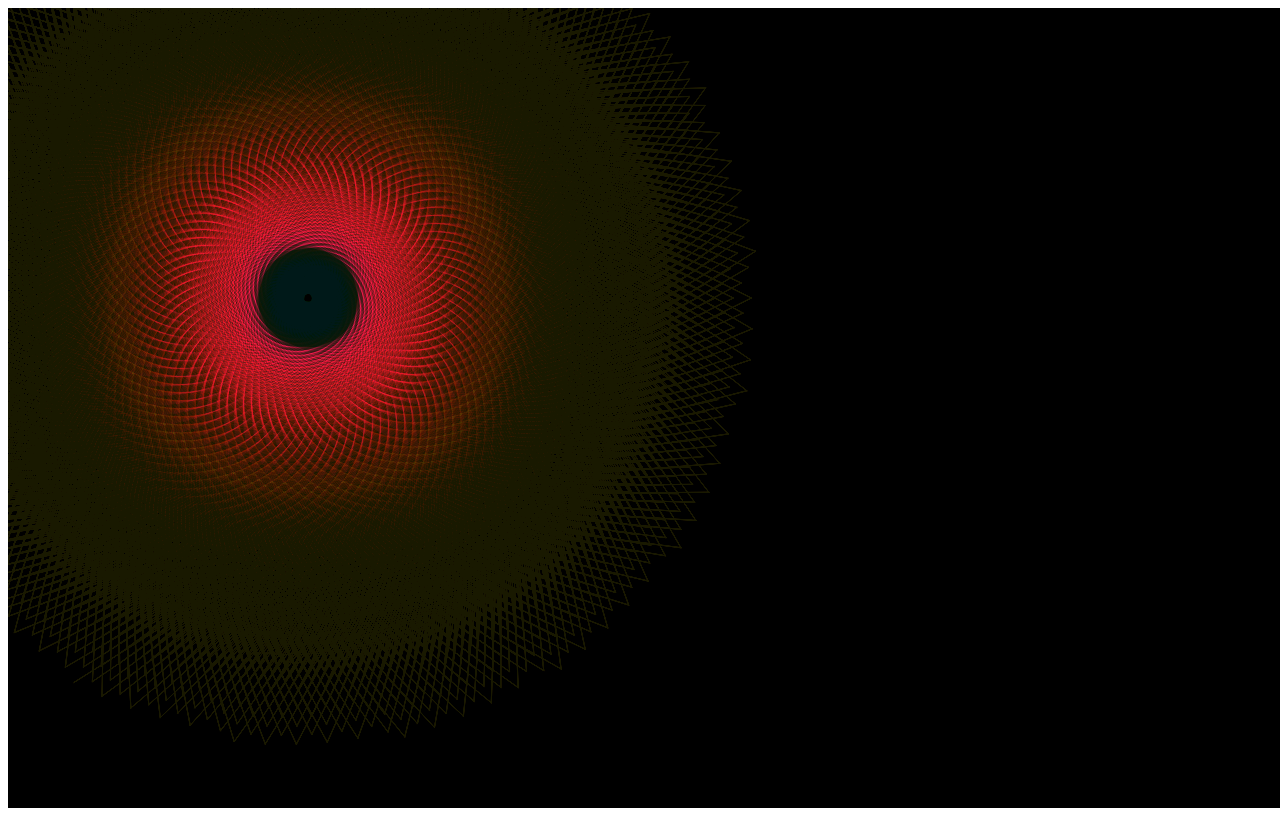
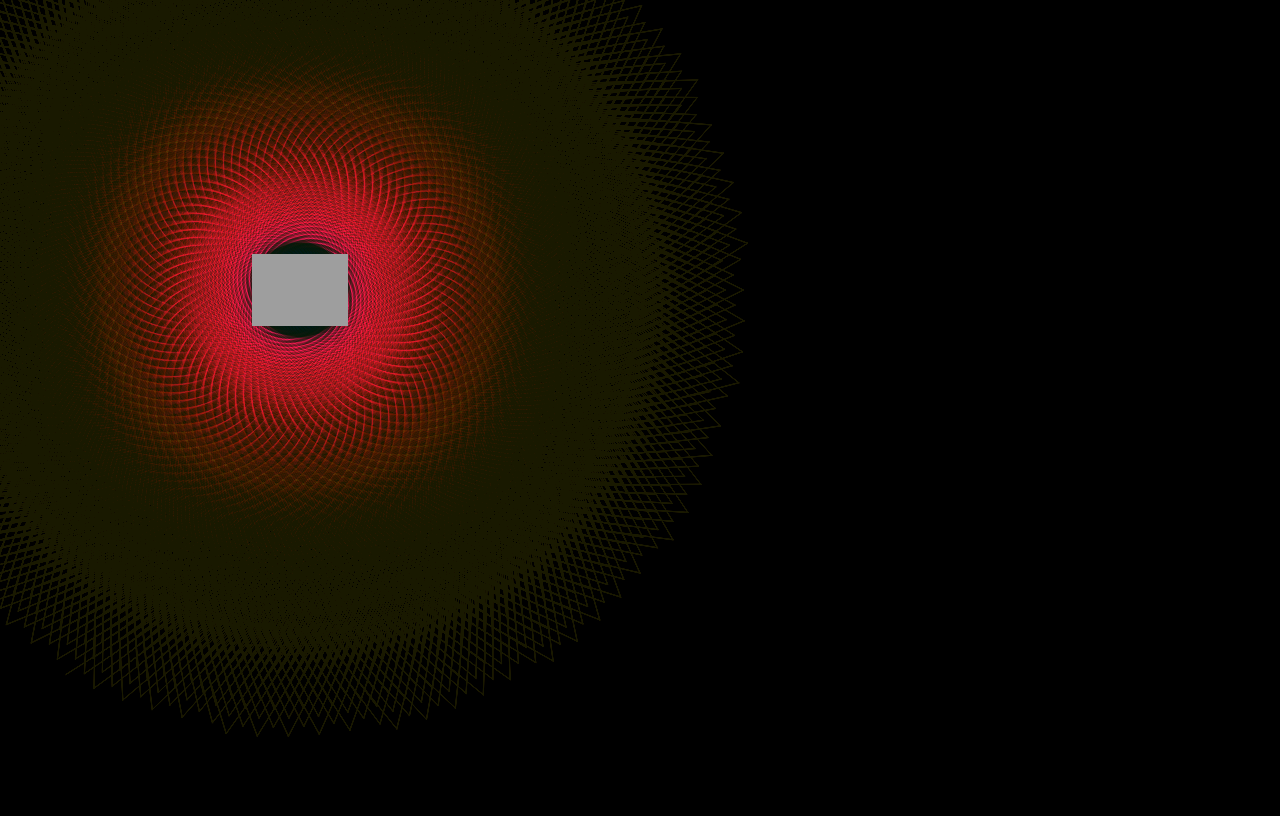
Before and after one commit to pl8o/tracks, a plain HTML site: page index.html in a window 1280 px wide. Drawn offline with Linux system fonts and the light colour scheme.

Commit message:
Update index.html

```diff
--- a/index.html
+++ b/index.html
@@ -1,110 +1,209 @@
-<!DOCTYPE html PUBLIC "-//W3C//DTD XHTML 1.0 Transitional//EN" "http://www.w3.org/TR/xhtml1/DTD/xhtml1-transitional.dtd">
-<html xmlns="http://www.w3.org/1999/xhtml">
+<!doctype html>
+<html lang="en">
 <head>
- <title>JS1k: Spiral Galaxies (1013 bytes)</title>
+  <meta charset="utf-8" />
+  <meta name="viewport" content="width=device-width,initial-scale=1" />
+  <title>Breathing Galaxies — mouse + UFO (original progression)</title>
+  <style>
+    html,body { height:100%; margin:0; background:#000; overflow:hidden; }
+    canvas { display:block; width:100%; height:100%; }
+  </style>
+</head>
+<body>
+<canvas id="c"></canvas>
 
- <script type="text/javascript">
-
+<script>
 /*
-	Spiral Galaxies (1013 bytes)
-	--------------------------------
-	window.onload=function(){C=Math.cos;S=Math.sin;U=0;w=window;j=document;d=j.getElementById("c");c=d.getContext("2d");W=d.width=w.innerWidth;H=d.height=w.innerHeight;c.fillRect(0,0,W,H);c.globalCompositeOperation="lighter";c.lineWidth=0.2;c.lineCap="round";var e=0,h=0;d.onmousemove=function(k){if(window.T){if(D==9){D=Math.random()*15;f(1)}clearTimeout(T)}X=k.pageX;Y=k.pageY;b=a=0;A=X;B=Y;R=(k.pageX/W*999>>0)/999;r=(k.pageY/H*999>>0)/999;U=k.pageX/H*360>>0;D=9;g=360*Math.PI/180;T=setInterval(f=function(l){c.save();c.globalCompositeOperation="source-over";if(l!=1){c.fillStyle="rgba(0,0,0,0.02)";c.fillRect(0,0,W,H)}c.restore();for(i=25;i--;){c.beginPath();if(D>450||e){e||(e=1);if(D<0.1)e=0;h-=g;D-=0.1}if(!e){h+=g;D+=0.1}q=(R/r-1)*h;x=(R-r)*C(h)+D*C(q)+(A+(X-A)*(i/25))+(r-R);y=(R-r)*S(h)-D*S(q)+(B+(Y-B)*(i/25));if(a){c.moveTo(a,b);c.lineTo(x,y)}c.strokeStyle="hsla("+U%360+",100%,50%,0.75)";c.stroke();a=x;b=y}U-=0.5;A=X;B=Y},16)};j.onkeydown=function(){a=b=0;R+=0.05};d.onmousemove({pageX:300,pageY:290})};
-
+  Goal:
+  - Basic1: Original Breathing Galaxies (unchanged spiral/hypotrochoid behavior).
+  - Basic2: ufo.png drawn inside the same canvas, centered on mouse.
+  - TASK1: Link mouse position with ufo.png
+  - TASK2: Activate spirals with mouse movement
+  Important tweak: Do NOT stop the main spiral loop shortly after the mouse stops.
+  Instead, we keep the original-style interval running (as in the original), restarting it on each new mouse move.
+  This preserves the full spiral progression.
 */
 
 window.onload = function () {
-	C = Math.cos; // cache Math objects
-	S = Math.sin;
-	U = 0;
-	w = window;
-	j = document;
+  C = Math.cos; S = Math.sin;
+
+  w = window; j = document;
   d = j.getElementById("c");
   c = d.getContext("2d");
+
+  function resize() {
     W = d.width = w.innerWidth;
     H = d.height = w.innerHeight;
-	c.fillRect(0, 0, W, H); // resize <canvas> and draw black rect (default)
-	c.globalCompositeOperation = "lighter"; // switch to additive color application
+    c.fillStyle = "#000";
+    c.fillRect(0,0,W,H);
+  }
+  window.addEventListener('resize', resize, false);
+  resize();
+
+  c.globalCompositeOperation = "lighter";
   c.lineWidth = 0.2;
   c.lineCap = "round";
-	var bool = 0,
-		t = 0; // theta
-	d.onmousemove = function (e) {
-		if(window.T) {
-			if(D==9) { D=Math.random()*15; f(1); }
-			clearTimeout(T);
+
+  // Original variables (kept same names for behavior parity)
+  var bool = 0, t = 0;
+  var a = 0, b = 0;           // previous point
+  var A = 0, B = 0, X = 0, Y = 0; // coords
+  var R = 0.3, r = 0.25;
+  var U = 0, D = 9;
+  var g = 360 * Math.PI / 180;
+  var e = 0;
+
+  // Load UFO sprite (drawn into the canvas at mouse position)
+  var ufo = new Image();
+  ufo.crossOrigin = 'anonymous';
+  ufo.src = 'ufo.png'; // put transparent ufo.png in the same folder or change to raw URL
+  var ufoLoaded = false;
+  var ufoW = 96, ufoH = 0;
+  ufo.onload = function(){
+    ufoLoaded = true;
+    if (ufo.naturalWidth && ufo.naturalHeight) {
+      ufoH = Math.round(ufoW * (ufo.naturalHeight / ufo.naturalWidth));
+    } else {
+      ufoH = Math.round(ufoW * 0.5);
     }
-		X = e.pageX; // grab mouse pixel coords
-		Y = e.pageY;
-		a=0; // previous coord.x
-		b=0; // previous coord.y
-		A = X, // original coord.x
-		B = Y; // original coord.y
-		R=(e.pageX/W * 999>>0)/999;
-		r=(e.pageY/H * 999>>0)/999;
-		U=e.pageX/H * 360 >>0;
-		D=9;
-		g = 360 * Math.PI / 180;
-		T = setInterval(f = function (e) { // start looping spectrum
+  };
+  ufo.onerror = function(){
+    // fallback: try the raw.githubusercontent URL (CORS-enabled)
+    if (ufo.src.indexOf('raw.githubusercontent') === -1) {
+      ufo.src = 'https://raw.githubusercontent.com/pl8o808/mark_of_cain/main/ufo.png';
+    }
+  };
+
+  // The original frame function (keeps exact hypotrochoid logic)
+  function f_frame(l) {
     c.save();
-			c.globalCompositeOperation = "source-over"; // switch to additive color application
-			if(e!=1) {
+    c.globalCompositeOperation = "source-over";
+    if (l != 1) {
       c.fillStyle = "rgba(0,0,0,0.02)";
-				c.fillRect(0, 0, W, H); // resize <canvas> and draw black rect (default)
+      c.fillRect(0, 0, W, H);
     }
     c.restore();
-			i = 25; while(i --) {
+
+    for (var i = 25; i --; ) {
       c.beginPath();
-				if(D > 450 || bool) { // decrease diameter
-					if(!bool) { // has hit maximum
-						bool = 1;
+      if (D > 450 || e) {
+        if (!e) e = 1;
+        if (D < 0.1) e = 0;
+        t -= g;
+        D -= 0.1;
+      } else {
+        t += g;
+        D += 0.1;
       }
-					if(D < 0.1) { // has hit minimum
-						bool = 0;
+      var q = (R / r - 1) * t;
+      var x = (R - r) * C(t) + D * C(q) + (A + (X - A) * (i / 25)) + (r - R);
+      var y = (R - r) * S(t) - D * S(q) + (B + (Y - B) * (i / 25));
+      if (a) { c.moveTo(a, b); c.lineTo(x, y); }
+      c.strokeStyle = "hsla(" + (U % 360) + ",100%,50%,0.75)";
+      c.stroke();
+      a = x; b = y;
     }
-					t -= g; // decrease theta
-					D -= 0.1; // decrease size
-				}
-				if(!bool) {
-					t += g; // increase theta
-					D += 0.1; // increase size
-				}
-				q = (R / r - 1) * t; // create hypotrochoid from current mouse position, and setup variables (see: http://en.wikipedia.org/wiki/Hypotrochoid)
-				x = (R - r) * C(t) + D * C(q) + (A + (X - A) * (i / 25)) + (r - R); // center on xy coords
-				y = (R - r) * S(t) - D * S(q) + (B + (Y - B) * (i / 25));
-				if (a) { // draw once two points are set
-					c.moveTo(a, b);
-					c.lineTo(x, y)
-				}
-				c.strokeStyle = "hsla(" + (U % 360) + ",100%,50%,0.75)"; // draw rainbow hypotrochoid
-				c.stroke();
-				a = x; // set previous coord.x
-				b = y; // set previous coord.y
-			}
-			U -= 0.5; // increment hue
-			A = X; // set original coord.x
-			B = Y; // set original coord.y
-		}, 16);
-	}
-	j.onkeydown = function(e) { a=b=0; R += 0.05 }
-	d.onmousemove({pageX:300, pageY:290})
+    U -= 0.5;
+    A = X; B = Y;
   }
 
+  // Manage the interval exactly like the original: restart it on each mouse move.
+  // Crucial: do NOT stop it after mouse stops — leave it running so the spiral progression completes.
+  var T = null;
+  function ensureIntervalRestarted() {
+    // if there is an existing interval, clear it and immediately call a 1-frame f to emulate original
+    if (T) {
+      clearInterval(T);
+      if (D == 9) { D = Math.random() * 15; f_frame(1); } // emulate original "kick"
+    }
+    // start a new interval; we intentionally do NOT clear it later — this preserves full progression
+    T = setInterval(function(){ f_frame(); }, 16);
+  }
+
+  // Pointer handlers: update coords like original and restart the interval
+  d.addEventListener('pointermove', function(ev){
+    X = ev.pageX; Y = ev.pageY;
+    a = 0; b = 0;
+    A = X; B = Y;
+    R = (ev.pageX / W * 999 >> 0) / 999;
+    r = (ev.pageY / H * 999 >> 0) / 999;
+    U = ev.pageX / H * 360 >> 0;
+    D = 9;
+    g = 360 * Math.PI / 180;
+
+    ensureIntervalRestarted();
+  }, { passive: true });
+
+  d.addEventListener('pointerdown', function(ev){
+    X = ev.pageX; Y = ev.pageY;
+    A = X; B = Y;
+    a = 0; b = 0;
+    R = (X / W * 999 >> 0) / 999;
+    r = (Y / H * 999 >> 0) / 999;
+    U = X / H * 360 >> 0;
+    D = 9;
+    // give an immediate punch as original did
+    f_frame(0); setTimeout(function(){ f_frame(0); }, 30);
+
+    ensureIntervalRestarted();
+  }, { passive: true });
+
+  // Draw loop: draw the UFO inside the same canvas (centered at X,Y) so spirals and UFO are on the same surface
+  function drawLoop() {
+    // draw the ufo at current X,Y (if available) on top of canvas
+    if (typeof X === 'number' && typeof Y === 'number') {
+      if (ufoLoaded) {
+        c.save();
+        c.globalCompositeOperation = 'source-over';
+        try {
+          var drawW = ufoW, drawH = ufoH || Math.round(ufoW * (ufo.naturalHeight / ufo.naturalWidth || 0.5));
+          c.drawImage(ufo, X - drawW/2, Y - drawH/2, drawW, drawH);
+        } catch (e) {
+          // ignore cross-origin draw errors (fallback still works)
+        }
+        c.restore();
+      } else {
+        // placeholder (no colored artifacts)
+        c.save();
+        c.strokeStyle = 'magenta';
+        c.lineWidth = 2;
+        c.strokeRect((X||0) - 20, (Y||0) - 10, 40, 20);
+        c.restore();
+      }
+    }
+
+    requestAnimationFrame(drawLoop);
+  }
+  requestAnimationFrame(drawLoop);
+
+  // emulate original startup
+  (function startup(){
+    X = 300; Y = 290;
+    A = X; B = Y;
+    R = (X / W * 999 >> 0) / 999;
+    r = (Y / H * 999 >> 0) / 999;
+    U = X / H * 360 >> 0;
+    D = 9;
+    a = 0; b = 0;
+    // start interval and seed frames same as original
+    ensureIntervalRestarted();
+    f_frame(1);
+    f_frame(1);
+  })();
+
+  // Optional helper from console:
+  window.spawnActivationAt = function(px, py) {
+    X = px; Y = py;
+    A = X; B = Y;
+    a = 0; b = 0;
+    R = (X / W * 999 >> 0) / 999;
+    r = (Y / H * 999 >> 0) / 999;
+    U = X / H * 360 >> 0;
+    D = 9;
+    f_frame(0);
+  };
+};
 </script>
-</head>
-<body>
 
-
-<div id="text"></div>
-<canvas id="c"></canvas>
-<script type="text/javascript">
-  var _gaq = _gaq || [];
-  _gaq.push(['_setAccount', 'UA-400768-7']);
-  _gaq.push(['_trackPageview']);
-  (function() {
-    var ga = document.createElement('script'); ga.type = 'text/javascript'; ga.async = true;
-    ga.src = ('https:' == document.location.protocol ? 'https://ssl' : 'http://www') + '.google-analytics.com/ga.js';
-    var s = document.getElementsByTagName('script')[0]; s.parentNode.insertBefore(ga, s);
-  })();
-</script>
 </body>
 </html>
```
Lines whose indentation alone changed are shown as unchanged.
